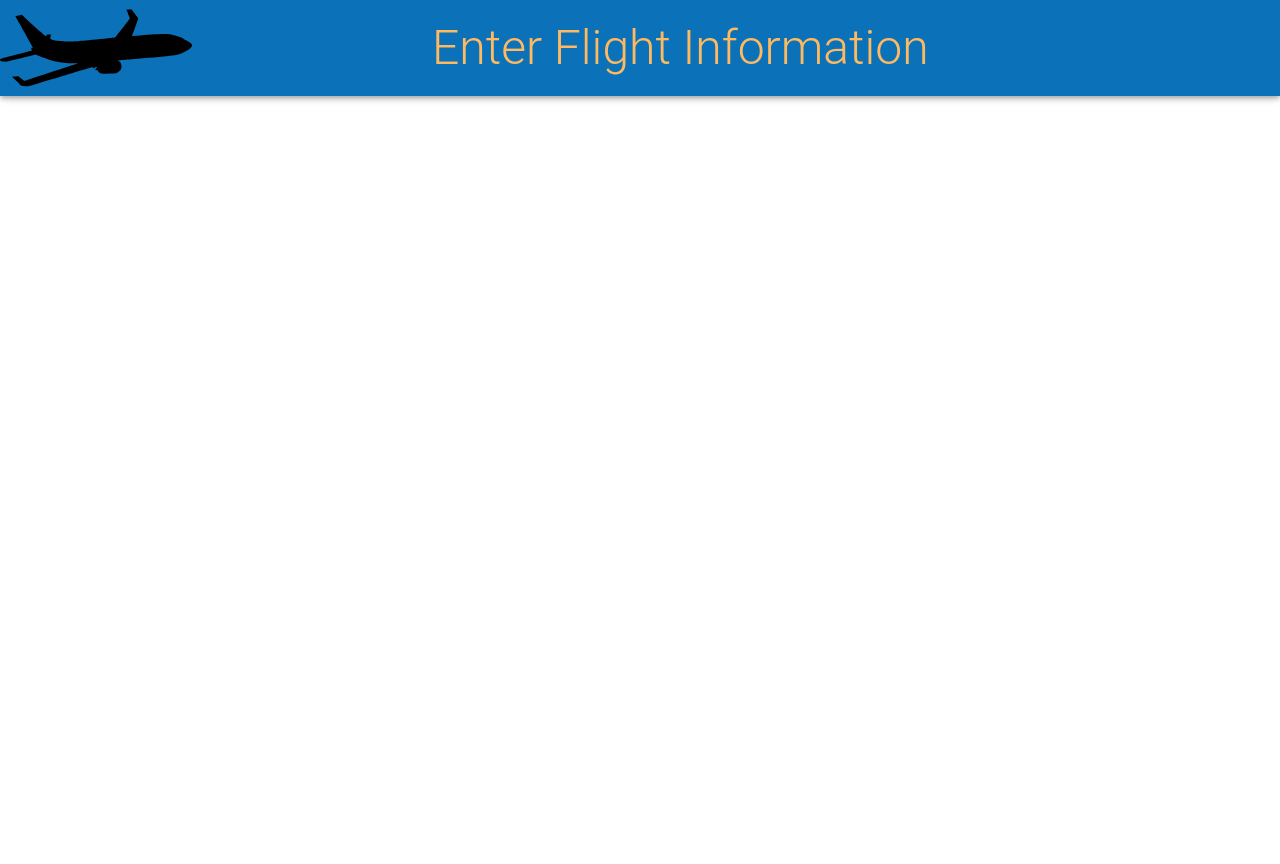
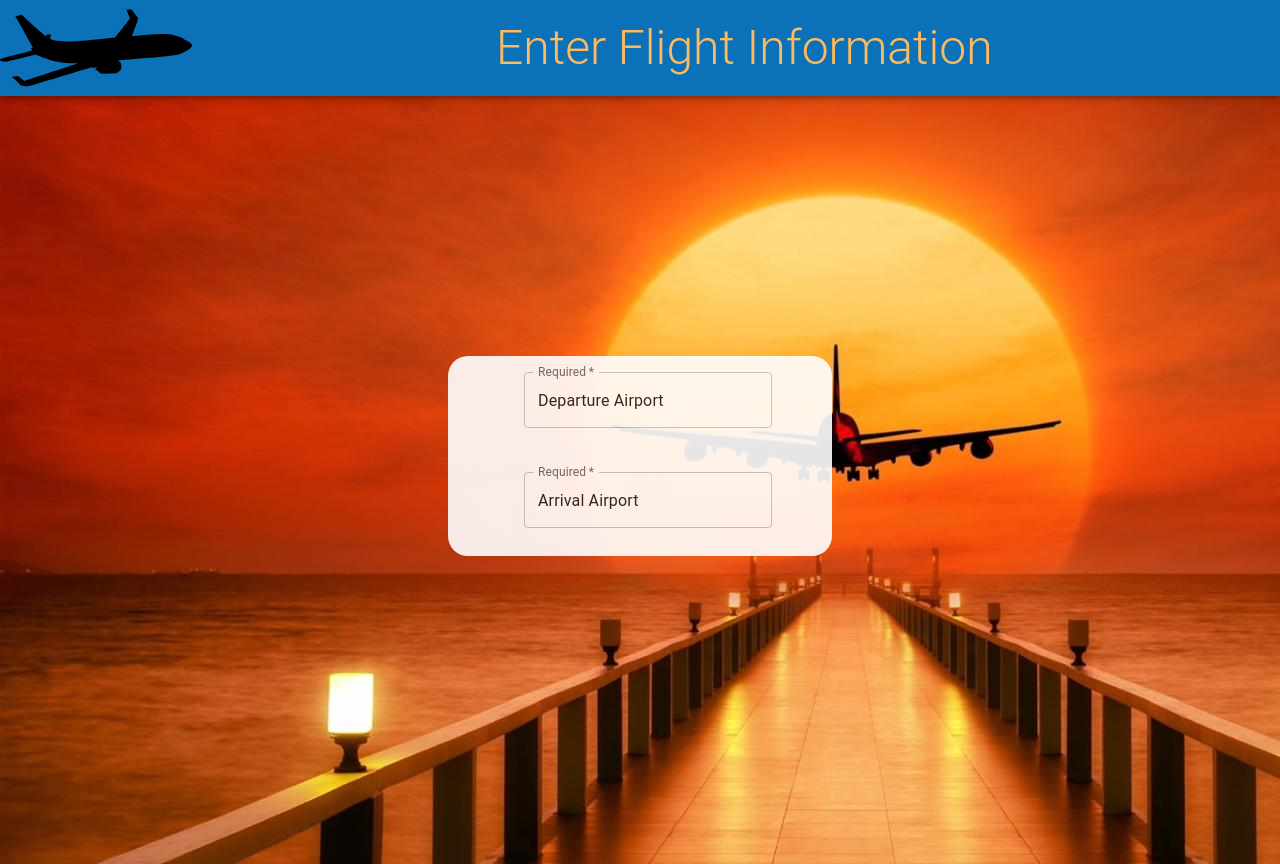
Before and after one commit to Nomathwords/Capstone-Notam-Fall-2023, a React (Create React App) app in the folder frontend/: page / in a window 1280 px wide. Before the commit the page ends 800 px from the top, so only its background shows below. Built offline with nearby package versions, Linux system fonts and the light colour scheme.

Commit message:
Front-end update

```diff
--- a/frontend/public/index.html
+++ b/frontend/public/index.html
@@ -26,7 +26,7 @@
     -->
     <title>Notam Simplifier</title>
   </head>
-  <body>
+  <body style="margin: 0">
     <noscript>You need to enable JavaScript to run this app.</noscript>
     <div id="root"></div>
     <!--
--- a/frontend/src/components/Header.js
+++ b/frontend/src/components/Header.js
@@ -3,8 +3,10 @@ import AppBar from "@mui/material/AppBar";
 import Toolbar from "@mui/material/Toolbar";
 import { Typography } from "@mui/material";
 import { makeStyles } from "@mui/styles";
-
+import Box from "@mui/material/Box";
 import logo from "../assets/plane.svg";
+import Grid from "@mui/material/Grid";
+import TextField from "@mui/material/TextField";
 
 const useStyles = makeStyles((theme) => ({
   toolBarMargin: {
@@ -24,7 +26,7 @@ export default function Header(props) {
         <Toolbar
           disableGutters
           sx={{
-            gap: "15em",
+            gap: "19em",
           }}
         >
           <img src={logo} alt="plane logo" className={classes.logo} />
@@ -34,6 +36,52 @@ export default function Header(props) {
         </Toolbar>
       </AppBar>
       <div className={classes.toolBarMargin} />
+      <Box
+        sx={{
+          backgroundImage: "url(" + require("../assets/peakpx.jpg") + ")",
+          backgroundRepeat: "no-repeat",
+          width: "100vw",
+          height: "100vh",
+          display: "flex",
+          justifyContent: "center",
+          alignItems: "center",
+        }}
+      >
+        <Grid
+          container
+          spacing={2}
+          columns={16}
+          justifyContent="center"
+          alignItems="center"
+          direction="column"
+          sx={{
+            zIndex: "1300",
+            bgcolor: "white",
+            marginLeft: "35%",
+            marginRight: "35%",
+            height: "200px",
+            borderRadius: "20px",
+            opacity: "0.9",
+          }}
+        >
+          <Grid item xs={8}>
+            <TextField
+              required
+              id="filled-basic"
+              label="Required"
+              defaultValue="Departure Airport"
+            />
+          </Grid>
+          <Grid item xs={8}>
+            <TextField
+              required
+              id="filled-basic"
+              label="Required"
+              defaultValue="Arrival Airport"
+            />
+          </Grid>
+        </Grid>
+      </Box>
     </React.Fragment>
   );
 }
```
Also changed, not shown: frontend/src/assets/peakpx.jpg (added), 1 other file (tests, documents, lock files or other folders).
